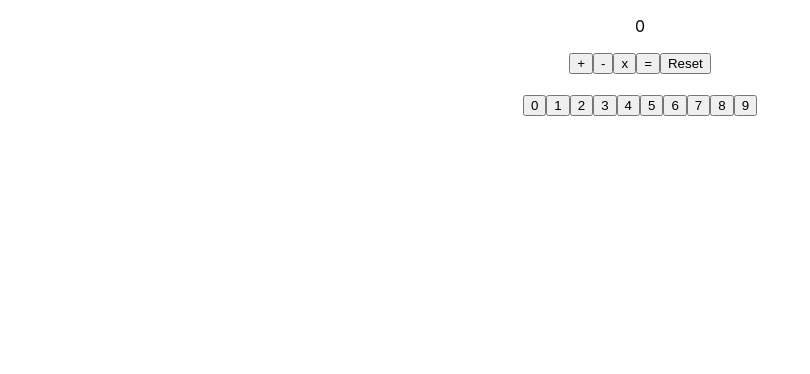
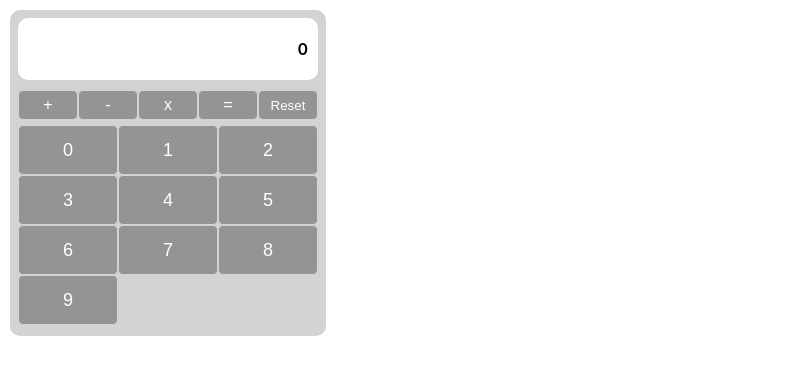
Before and after one commit to harsharteja9/excelra_task, a React (Create React App) app in the folder excelra_task/: page / in a window 1280 px wide. Shown: the top 374 px of the page, without its empty margins (0-810 px from the left). Built offline with nearby package versions, Linux system fonts and the light colour scheme.

Commit message:
Added CSS

```diff
--- a/excelra_task/src/App.css
+++ b/excelra_task/src/App.css
@@ -1,38 +1,50 @@
-.App {
-  text-align: center;
+body{
+  margin: 0px;
+  padding: 0px;
 }
 
-.App-logo {
-  height: 40vmin;
-  pointer-events: none;
+.app {
+  height: 310px;
+  width: 300px;
+  margin: 10px;
+  padding: 8px;
+  border-radius: 10px;
+  background-color: lightgrey;
 }
 
-@media (prefers-reduced-motion: no-preference) {
-  .App-logo {
-    animation: App-logo-spin infinite 20s linear;
-  }
+.results {
+  text-align: end;
+  font-weight: 600;
+  padding: 5px 10px;
+  margin-bottom: 10px;
+  background-color: #fff;
+  border-radius: 10px;
 }
 
-.App-header {
-  background-color: #282c34;
-  min-height: 100vh;
-  display: flex;
-  flex-direction: column;
-  align-items: center;
-  justify-content: center;
-  font-size: calc(10px + 2vmin);
-  color: white;
+.btns {
+  margin-top: 5px;
 }
 
-.App-link {
-  color: #61dafb;
+.btns button{
+  width: 100px;
+  height: 50px;
+  color: #fff;
+  font-size: 18px;
+  background-color: rgba(0, 0, 0, 0.3);
+  border: 1px solid lightgrey;
+  border-radius: 5px;
 }
 
-@keyframes App-logo-spin {
-  from {
-    transform: rotate(0deg);
-  }
-  to {
-    transform: rotate(360deg);
-  }
+.operator_btn{
+  display: flex;
+  justify-content: center;
 }
+.operator_btn button{
+  font-size: 16px;
+  width: 60px;
+  height: 30px;
+  color: #fff;
+  background-color: rgba(0, 0, 0, 0.3);
+  border: 1px solid lightgrey;
+  border-radius: 5px;
+}
--- a/excelra_task/src/App.js
+++ b/excelra_task/src/App.js
@@ -25,36 +25,41 @@ function App() {
     const cal = eval(s);
     let val = "";
 
-    if (s.includes('+')){
+    if (s.includes("+")) {
       val = s.split("+");
-      val = Number(val[0]) + Number(val[1])
+      val = Number(val[0]) + Number(val[1]);
     }
 
     setCount(String(val));
     setReset(true);
   };
 
-  const resetvalues =()=>{
+  const resetvalues = () => {
     setCount(0);
-    setReset(!reset)
-  }
+    setReset(!reset);
+  };
   return (
-    <div className="App">
-      <div>
+    <div className="app">
+      <div class="results">
         <p>{count}</p>
       </div>
       <div>
+        <div className="operator_btn">
           <button onClick={() => handleCounter("+")}>+</button>
           <button onClick={() => handleCounter("-")}>-</button>
           <button onClick={() => handleCounter("*")}>x</button>
           <button onClick={() => handleOperation()}>=</button>
-        <button onClick={resetvalues}>Reset</button>
-        <br />
-        <br />
+          <button onClick={resetvalues}>
+            <small>Reset</small>
+          </button>
+        </div>
+        <div className="btns">
           {arr.map((el) => (
-          <ButtonComp key={el} fn={() => handleCounter(el)}>{el}</ButtonComp>
+            <ButtonComp key={el} fn={() => handleCounter(el)}>
+              {el}
+            </ButtonComp>
           ))}
-        <br />
+        </div>
       </div>
     </div>
   );
```
Lines whose indentation alone changed are shown as unchanged.
